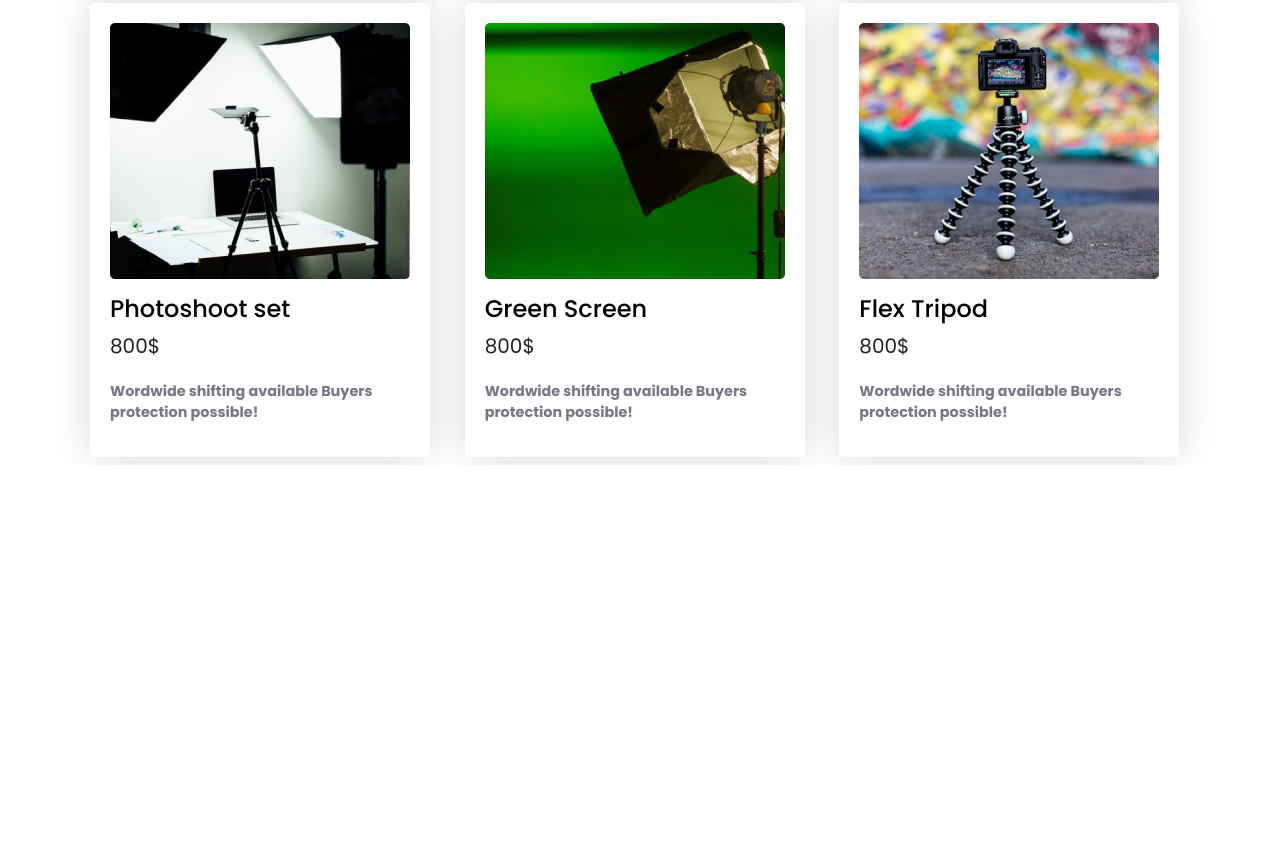
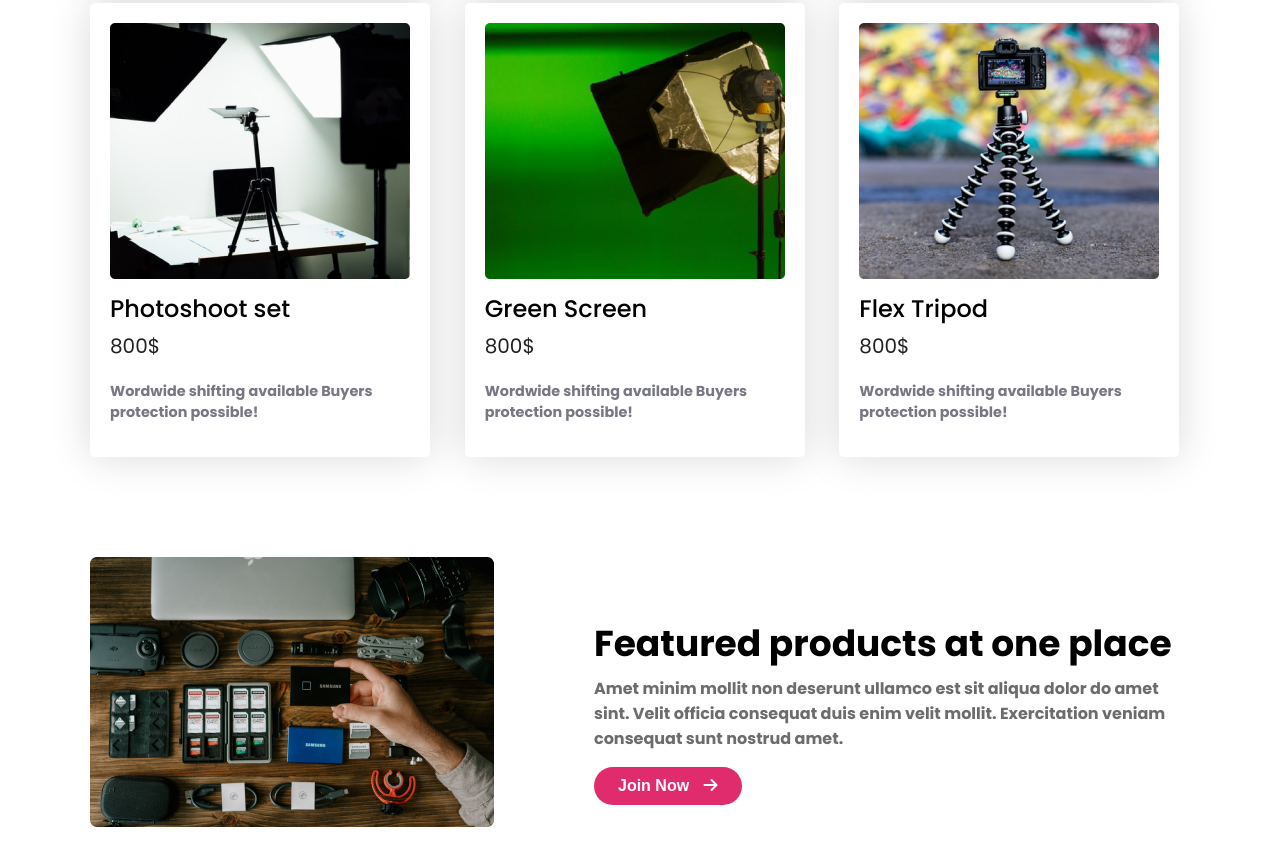
Before and after one commit to Hello-Anik/influencer-website, a plain HTML site: page index.html in a window 1280 px wide. Shown: the part 1891-2733 px from the top of the page. Before the commit the page ends 2356 px from the top, so only its background shows below. Drawn offline with Linux system fonts and the light colour scheme.

Commit message:
added feature section

```diff
--- a/index.html
+++ b/index.html
@@ -137,6 +137,19 @@
                 </div>
             </div>
         </section>
+        <!-- features section start -->
+        <section>
+            <div class="features display-flex">
+                <div class="feature-img">
+                    <img src="./images/gear.png" alt="" class="img-feature">
+                </div>
+                <div>
+                    <h1 class="feature-title">Featured products at one place</h1>
+                    <p class="feature-description">Amet minim mollit non deserunt ullamco est sit aliqua dolor do amet sint. Velit officia consequat duis enim velit mollit. Exercitation veniam consequat sunt nostrud amet.</p>
+                            <button class="btn-primary">Join Now <i class="fa-solid fa-arrow-right"></i></button>
+                </div>
+            </div>
+        </section>
     </main>
 </body>
 </html>
--- a/style.css
+++ b/style.css
@@ -18,9 +18,18 @@
     border-radius: 41px;
     font-size: 1rem;
     font-weight: 700;
+    transition: 0.5s;
   }
   .btn-primary i{
     margin-left: 10px;
+  }
+  .btn-primary:hover{
+    background: none;
+    border: 2px solid #E02C6D;
+    color: #E02C6D;
+  }
+  main > section{
+    margin-top: 100px;
   }
   /* nav related styles */
   .navbar{
@@ -84,7 +93,6 @@
   main{
    max-width: 1100px;
    margin: 0 auto;
-   margin-top: 100px;
   }
   /* product card related styles */
 
@@ -129,6 +137,23 @@
     max-width: 300px;
   }
 
+  /* feature related styles */
+
+  .features{
+    justify-content: center;
+    align-items: center;
+    gap: 100px;
+  }
+  .feature-title{
+    font-size: 2.25rem;
+    font-weight: 700;
+    margin-bottom: 5px;
+  }
+  .feature-description{
+    margin-top: 5px;
+    color: #6C6C6C;
+    font-weight: 700;
+  }
 /* small device responsive */
 
 
```
